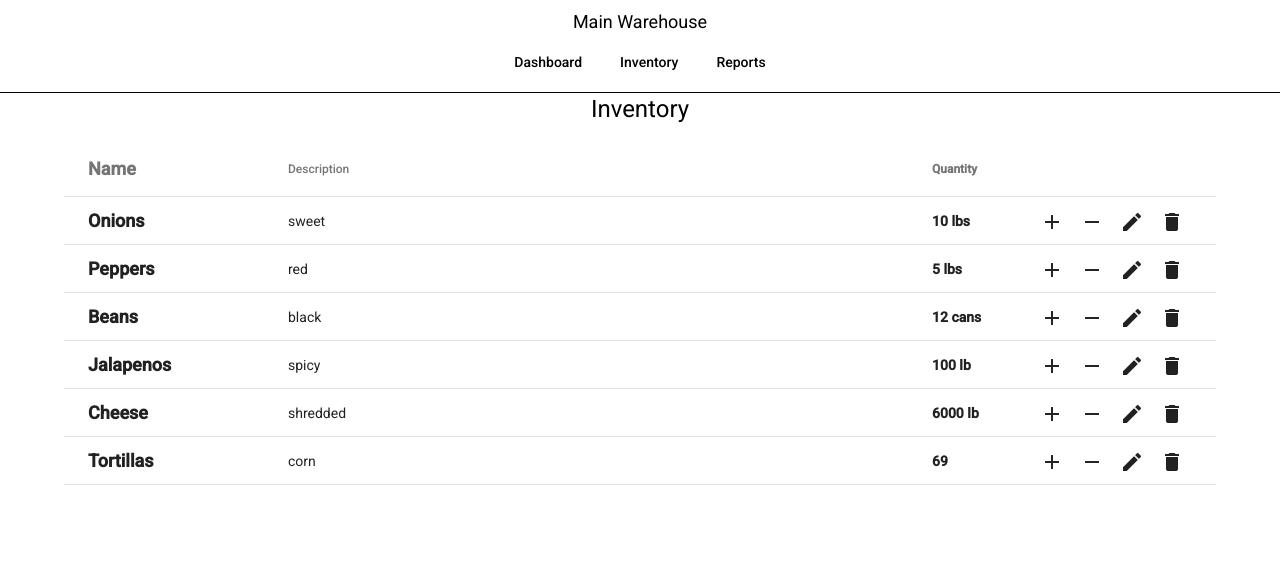
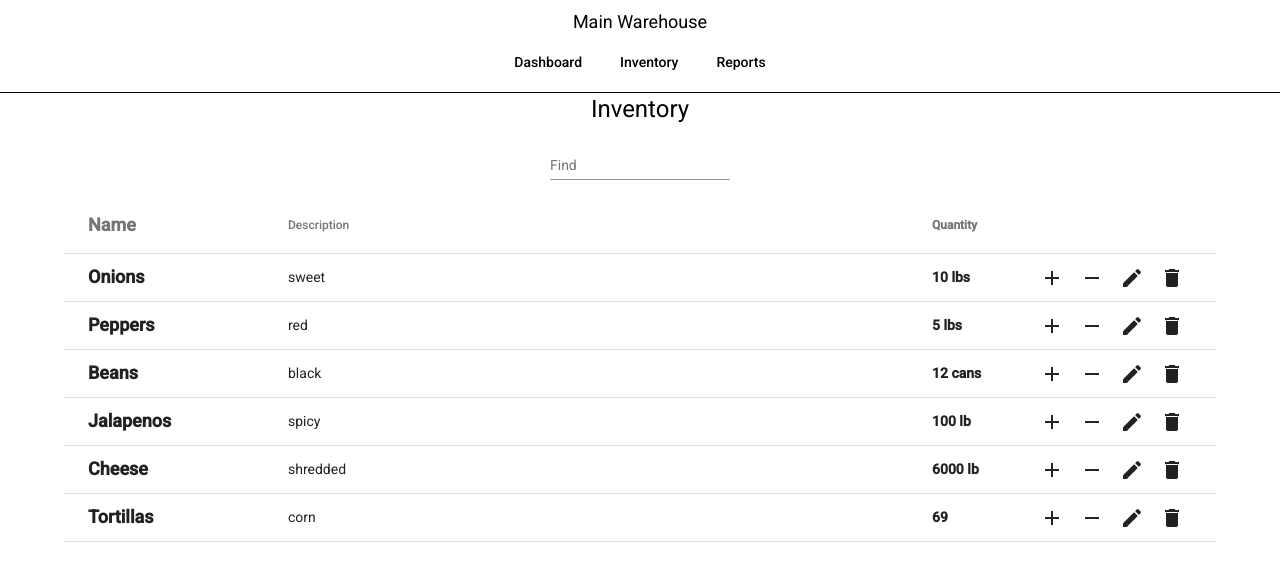
Before and after one commit to ungerecht/warehouse-inventory, an Angular app: page /inventory in a window 1280 px wide. Shown: the top 566 px of the page. Built offline with nearby package versions, Linux system fonts and the light colour scheme.

Commit message:
implement filter functionality

```diff
--- a/src/app/inventory/inventory.component.html
+++ b/src/app/inventory/inventory.component.html
@@ -1,4 +1,16 @@
 <h1 class="title">{{ title }}</h1>
+
+<div class="tools">
+  <mat-form-field>
+    <input
+      matInput
+      #filterInput
+      type="text"
+      (keyup)="filter(filterInput.value)"
+      placeholder="Find"
+    />
+  </mat-form-field>
+</div>
 
 <table mat-table [dataSource]="inventory" matSort>
   <ng-container matColumnDef="name">
--- a/src/app/inventory/inventory.component.ts
+++ b/src/app/inventory/inventory.component.ts
@@ -25,6 +25,10 @@ export class InventoryComponent implements OnInit, AfterViewInit {
     this.inventory.sort = this.sort;
   }
 
+  filter(term: string): void {
+    this.inventory.filter = term.trim().toLocaleLowerCase();
+  }
+
   log(message: string): void {
     console.log(message);
   }
```
